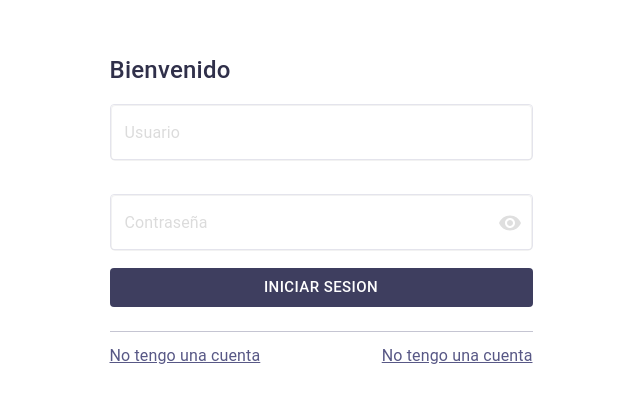
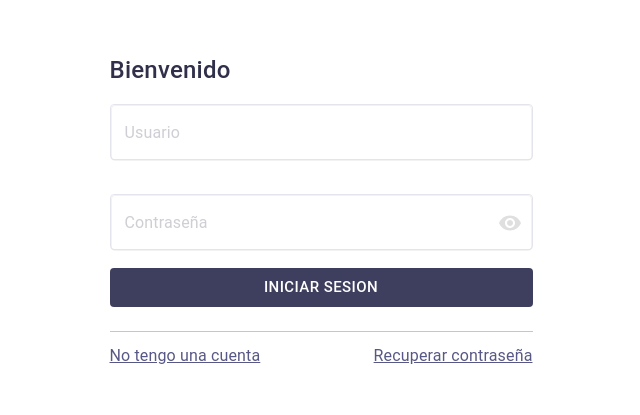
Before and after one commit to Diegorl27/mychat, a Next.js app: page / in a window 1280 px wide. Shown: the part 190-605 px from the top of the page, without its empty margins (319-959 px from the left). Built offline with nearby package versions, Linux system fonts and the light colour scheme.

Commit message:
se modifican estilos de labels en el componente input

```diff
--- a/src/components/atoms/Input/index.tsx
+++ b/src/components/atoms/Input/index.tsx
@@ -37,6 +37,8 @@ export const Input = ({type, name}:InputProps) => {
   }
 
   const sxOptionsLabel ={
+    backgroundColor: (isMobile) ? 'var(--color-primary)' : 'var(--color-white)',
+    color:'var(--color-purple-800)',
     fontSize:'var(--font-size-xl)',
   }
 
@@ -86,7 +88,6 @@ export const Input = ({type, name}:InputProps) => {
     <FormControl sx={sxOptionsContainer} variant="outlined">
       <InputLabel sx={sxOptionsLabel}>{name ? (name) : (type)}</InputLabel>
       <OutlinedInput
-            sx={sxOptionsLabel}
             type={type}
             label={name ? (name) : (type)}
         />
--- a/src/components/molecules/FormLogin/index.tsx
+++ b/src/components/molecules/FormLogin/index.tsx
@@ -1,6 +1,4 @@
-import { TitleSharp } from '@mui/icons-material'
 import { Box, Divider, FormControl, Typography, useMediaQuery } from '@mui/material'
-import { display, height } from '@mui/system'
 import Link from 'next/link'
 import React from 'react'
 import { ButtonLogin, Input } from 'src/components/atoms'
@@ -33,6 +31,12 @@ export const FormLogin = ({title}:FormLoginProps) => {
     textDecoration:'underline',
   }
 
+  const sxOptionsBoxLinks = {
+    display:'flex',
+    marginTop:'12px',
+    justifyContent:'space-between'
+  }
+
 
   return (
     <Box>
@@ -45,9 +49,9 @@ export const FormLogin = ({title}:FormLoginProps) => {
         />
       </FormControl>
       <Divider sx={sxOptionsDivider}/>
-      <Box sx={{ display:'flex', marginTop:'12px', justifyContent:'space-between' }}>
+      <Box sx={sxOptionsBoxLinks}>
         <Typography sx={sxOptionsLinks}><Link href='/'><a>No tengo una cuenta</a></Link></Typography>
-        <Typography sx={sxOptionsLinks}><Link href='/'><a>No tengo una cuenta</a></Link></Typography>
+        <Typography sx={sxOptionsLinks}><Link href='/'><a>Recuperar contraseña</a></Link></Typography>
       </Box>
     </Box>
   )
--- a/src/styles/globals.css
+++ b/src/styles/globals.css
@@ -9,6 +9,7 @@ body {
 :root{
 
   /* Colors */
+  --color-primary: #F4F4FC;
   --color-purple-50: #EEEEF3;
   --color-purple-100: #CBCBD9;
   --color-purple-300: #8F8FAE;
```
